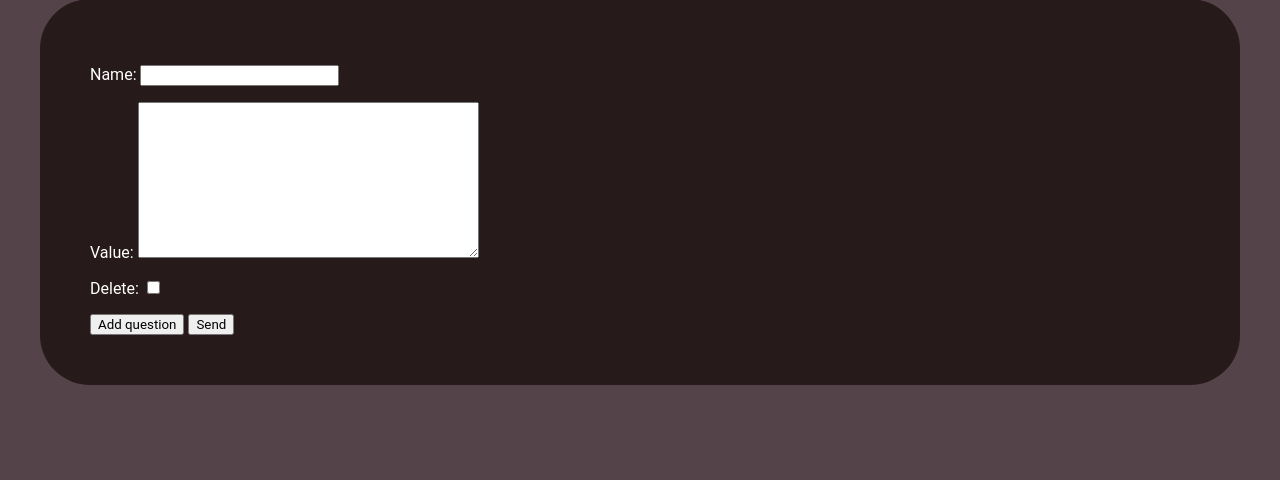
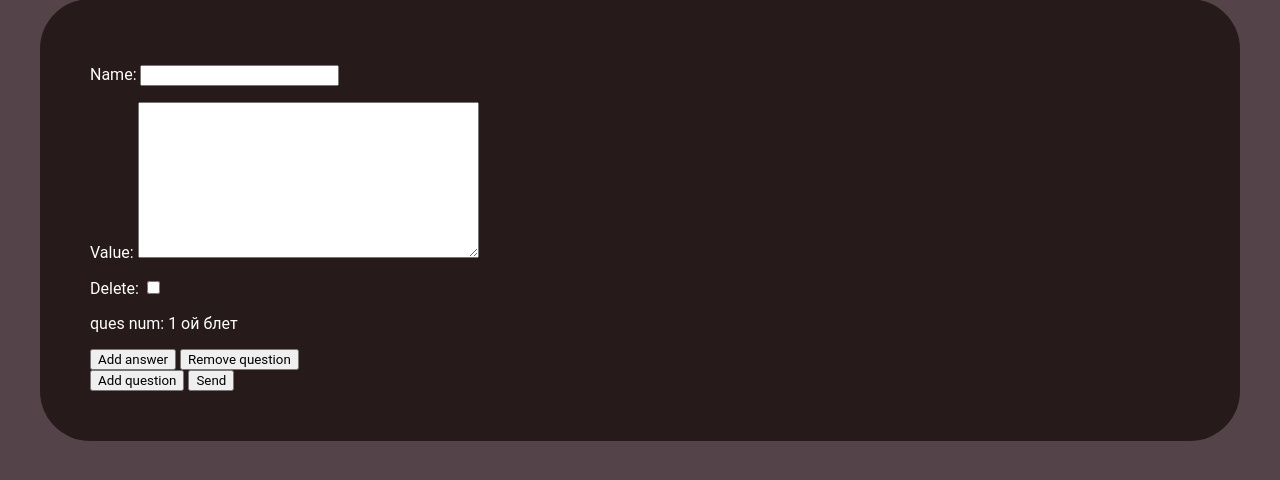
Before and after one commit to DmitrHop/quiz, a Django app: page /create_quiz in a window 1280 px wide. Shown: the part 86-566 px from the top of the page. Run offline with Django 5.2, Linux system fonts and the light colour scheme; parts of the project's set-up code (start-up, migrations or seed data) failed here and were passed over.

Commit message:
add ans to form

```diff
--- a/quiz_proj/main/forms.py
+++ b/quiz_proj/main/forms.py
@@ -38,7 +38,7 @@ quesFormSet = forms.inlineformset_factory(
         Question,
         form=CreateQuesForm,
         extra=1,
-        can_delete=True
+        can_delete=True,
 )
 
 ansFormSet = forms.inlineformset_factory(
--- /dev/null
+++ b/quiz_proj/main/static/js/quiz_form.js
@@ -0,0 +1,125 @@
+document.addEventListener('DOMContentLoaded', function () {
+    // if (!ansArea) {
+    //     console.warn('Не найдена ans-area при клонировании вопроса');
+    // }
+    // if (!totalAnsForms) {
+    //     console.warn('Не найден TOTAL_FORMS внутри ans-area');
+    // }
+    const quesContainer = document.getElementById('ques_set_area');
+    const totalQuesForms = document.getElementById('id_question_set-TOTAL_FORMS');
+
+    // === Добавление вопроса ===
+    document.getElementById('add-ques').addEventListener('click', function () {
+        const currentQuesCount = parseInt(totalQuesForms.value);
+        const firstQuesForm = document.querySelector('.ques-form');
+        const newQuesForm = firstQuesForm.cloneNode(true);
+
+        // Очистить поля и обновить индексы
+        newQuesForm.querySelectorAll('input, textarea, select').forEach(input => {
+            input.value = '';
+            input.name = input.name.replace(/question_set-(\d+)-/, `question_set-${currentQuesCount}-`);
+            input.id = input.id.replace(/question_set-(\d+)-/, `question_set-${currentQuesCount}-`);
+        });
+
+        // Обработка форм ответов
+        const ansArea = newQuesForm.querySelector('.ans-area');
+        const totalAnsForms = ansArea.querySelector('input[name$="-TOTAL_FORMS"]');
+        const ansForms = ansArea.querySelectorAll('.ans-form');
+
+        ansForms.forEach((form, i) => {
+            if (i === 0) {
+                form.querySelectorAll('input, textarea').forEach(input => {
+                    input.value = '';
+                    input.name = input.name.replace(/answer_set-\d+-(\d+)-/, `answer_set-${currentQuesCount}-0-`);
+                    input.id = input.id.replace(/answer_set-\d+-(\d+)-/, `answer_set-${currentQuesCount}-0-`);
+                });
+            } else {
+                form.remove();
+            }
+        });
+
+        totalAnsForms.name = `answer_set-${currentQuesCount}-TOTAL_FORMS`;
+        totalAnsForms.id = `id_answer_set-${currentQuesCount}-TOTAL_FORMS`;
+        totalAnsForms.value = 1;
+
+        totalQuesForms.value = currentQuesCount + 1;
+        quesContainer.appendChild(newQuesForm);
+    });
+
+    // === Делегирование для добавления и удаления ответов/вопросов ===
+    quesContainer.addEventListener('click', function (e) {
+        // === Добавить ответ ===
+        if (e.target.classList.contains('add-answer')) {
+            const quesForm = e.target.closest('.ques-form');
+            const ansArea = quesForm.querySelector('.ans-area');
+            const totalAnsForms = ansArea.querySelector('input[name$="-TOTAL_FORMS"]');
+            const currentAnsCount = parseInt(totalAnsForms.value);
+            const firstAnsForm = ansArea.querySelector('.ans-form');
+            const newAnsForm = firstAnsForm.cloneNode(true);
+
+            const quesIndexMatch = quesForm.innerHTML.match(/question_set-(\d+)-/);
+            const quesIndex = quesIndexMatch ? quesIndexMatch[1] : '0';
+
+            newAnsForm.querySelectorAll('input, textarea').forEach(input => {
+                input.value = '';
+                input.name = input.name.replace(/answer_set-\d+-(\d+)-/, `answer_set-${quesIndex}-${currentAnsCount}-`);
+                input.id = input.id.replace(/answer_set-\d+-(\d+)-/, `answer_set-${quesIndex}-${currentAnsCount}-`);
+            });
+
+            totalAnsForms.value = currentAnsCount + 1;
+            ansArea.appendChild(newAnsForm);
+        }
+
+        // === Удалить вопрос ===
+        if (e.target.classList.contains('remove-question')) {
+            const quesForm = e.target.closest('.ques-form');
+            quesForm.remove();
+
+            // Обновляем индексы всех вопросов после удаления
+            document.querySelectorAll('.ques-form').forEach((form, index) => {
+                form.querySelectorAll('input, textarea').forEach(input => {
+                    input.name = input.name.replace(/question_set-\d+-/, `question_set-${index}-`);
+                    input.id = input.id.replace(/question_set-\d+-/, `question_set-${index}-`);
+                });
+
+                // Обновить формы ответов
+                const ansArea = form.querySelector('.ans-area');
+                const ansForms = ansArea.querySelectorAll('.ans-form');
+                ansForms.forEach((ansForm, i) => {
+                    ansForm.querySelectorAll('input, textarea').forEach(input => {
+                        input.name = input.name.replace(/answer_set-\d+-(\d+)-/, `answer_set-${index}-${i}-`);
+                        input.id = input.id.replace(/answer_set-\d+-(\d+)-/, `answer_set-${index}-${i}-`);
+                    });
+                });
+
+                const totalAnsInput = ansArea.querySelector('input[name$="-TOTAL_FORMS"]');
+                totalAnsInput.name = `answer_set-${index}-TOTAL_FORMS`;
+                totalAnsInput.id = `id_answer_set-${index}-TOTAL_FORMS`;
+            });
+
+            // Обновляем общее количество
+            document.getElementById('id_question_set-TOTAL_FORMS').value = document.querySelectorAll('.ques-form').length;
+        }
+
+        // === Удалить ответ ===
+        if (e.target.classList.contains('remove-answer')) {
+            const ansForm = e.target.closest('.ans-form');
+            const ansArea = e.target.closest('.ans-area');
+            ansForm.remove();
+
+            // Обновить индексы всех ответов
+            const quesIndexMatch = ansArea.innerHTML.match(/answer_set-(\d+)-/);
+            const quesIndex = quesIndexMatch ? quesIndexMatch[1] : '0';
+
+            const ansForms = ansArea.querySelectorAll('.ans-form');
+            ansForms.forEach((form, i) => {
+                form.querySelectorAll('input, textarea').forEach(input => {
+                    input.name = input.name.replace(/answer_set-\d+-(\d+)-/, `answer_set-${quesIndex}-${i}-`);
+                    input.id = input.id.replace(/answer_set-\d+-(\d+)-/, `answer_set-${quesIndex}-${i}-`);
+                });
+            });
+
+            ansArea.querySelector('input[name$="-TOTAL_FORMS"]').value = ansForms.length;
+        }
+    });
+});
--- a/quiz_proj/main/templates/create_quiz.html
+++ b/quiz_proj/main/templates/create_quiz.html
@@ -1,57 +1,44 @@
 {% extends 'pattern.html' %}
+{% load static %}
 
 {% block title %}
 create quiz
 {% endblock %}
 
 {% block body %}
-    <form action = "{% url 'create_quiz' %}" method = "POST">
+<form action="{% url 'create_quiz' %}" method="POST">
     {% csrf_token %}
     {{ ques_form.as_p }}
+
     {{ ques_set.management_form }}
-	<div id = "ques_set_area">
-		{% for ques in ques_set %}
-			<div class = "ques-form">
-				{{ques.as_p}}
+    <div id="ques_set_area">
+        {% for ques_form in ques_set.forms %}
+            <div class="ques-form">
+                {{ ques_form.as_p }}
+                <p>ques num: {{ forloop.counter }} ой блет</p>
 
-				{{ ans_sets.forloop.parentloop.counter0.management_form }}
-                			{% for ans_form in ans_formsets.forloop.parentloop.counter0.forms %}
+                <div class="ans-area">
+                    {{ ans_sets.forloop.counter0.management_form }}
+                    {% for ans_form in ans_sets.forloop.counter0.forms %}
+                        <p>ans num: {{ forloop.counter }}</p>
                         <div class="ans-form">
                             {{ ans_form.as_p }}
+                            <button type="button" class="remove-answer">Remove answer</button>
                         </div>
                     {% endfor %}
                 </div>
+
+                <button type="button" class="add-answer">Add answer</button>
+                <button type="button" class="remove-question">Remove question</button>
+            </div>
         {% endfor %}
     </div>
-	<button type = "button" id = "add-ques">Add question</button>
-        <button type = "submit">Send</button>
+
+    <button type="button" id="add-ques">Add question</button>
+    <button type="submit">Send</button>
 </form>
+{% endblock %}
 
-    <script>
-    const addButton = document.getElementById('add-ques');
-    const formsetArea = document.getElementById('ques_set_area');
-    const totalFormsInput = document.getElementById('id_question_set-TOTAL_FORMS') || document.querySelector('[name$="-TOTAL_FORMS"]');
-
-    addButton.addEventListener('click', function () {
-        const totalForms = parseInt(totalFormsInput.value);
-        const lastForm = formsetArea.querySelector('.ques-form');
-        const newForm = lastForm.cloneNode(true);
-
-        // Обновляем атрибуты input'ов
-        newForm.querySelectorAll('input, textarea, select').forEach(function (input) {
-            if (input.name) {
-                input.name = input.name.replace(`-${totalForms - 1}-`, `-${totalForms}-`);
-            }
-            if (input.id) {
-                input.id = input.id.replace(`-${totalForms - 1}-`, `-${totalForms}-`);
-            }
-            input.value = ''; // очищаем значение
-        });
-
-        // Обновляем total_forms
-        totalFormsInput.value = totalForms + 1;
-
-        formsetArea.appendChild(newForm);
-    });
-</script>
+{% block scripts %}
+<script src="{% static 'js/quiz_form.js' %}"></script>
 {% endblock %}
--- a/quiz_proj/main/templates/in_template.html
+++ b/quiz_proj/main/templates/in_template.html
@@ -13,5 +13,7 @@
 		{% block input %}{% endblock %}
 	</div>
 
+
+	{% block scripts %}{% endblock %}
 </body>
 </html>
--- a/quiz_proj/main/templates/pattern.html
+++ b/quiz_proj/main/templates/pattern.html
@@ -7,7 +7,7 @@
 	<meta name="viewport" content="width=device-width, initial-scale=1">
 	<title>{% block title %}{% endblock %}</title>
 	<link rel = "stylesheet" href="{% static "css/styles.css" %}">
-	<script type = "text/javascript" src = "{% static "js/scripts.js"%}"></script>
+	<!-- <script type = "text/javascript" src = "{% static "js/scripts.js"%}"></script> -->
 </head>
 <body>
 	<div class = "header">
@@ -33,5 +33,7 @@
 		<p>You: {{ user }}</p>
 		{% block body %}{% endblock %}
 	</div>
+
+	{% block scripts %}{% endblock %}
 </body>
 </html>
--- a/quiz_proj/main/views.py
+++ b/quiz_proj/main/views.py
@@ -96,6 +96,12 @@ class CreateQuiz(View):
         ques_form = self.form_quiz()
         ques_set = quesFormSet()
         ans_sets = [ansFormSet() for i in range(len(ques_set.forms))]
+
+        print("Количество вопросов:", len(ques_set.forms))
+        for i, ans_set in enumerate(ans_sets):
+            print(f"Вопрос {i + 1} — ответов: {len(ans_set.forms)}")
+
+
         return render(request, self.template_name,
                       {'ques_form': ques_form,
                        'ques_set': ques_set,
@@ -131,6 +137,10 @@ class CreateQuiz(View):
             ans_sets = [ansFormSet(request.POST) for i in range(len(ques_set.forms))]
 
 
+        print("Количество вопросов:", len(ques_set.forms))
+        for i, ans_set in enumerate(ans_sets):
+            print(f"Вопрос {i + 1} — ответов: {len(ans_set.forms)}")
+
         return render(request, self.template_name, {
             'ques_form': ques_form,
             'ques_set': ques_set,
```
Lines whose indentation alone changed are shown as unchanged.
